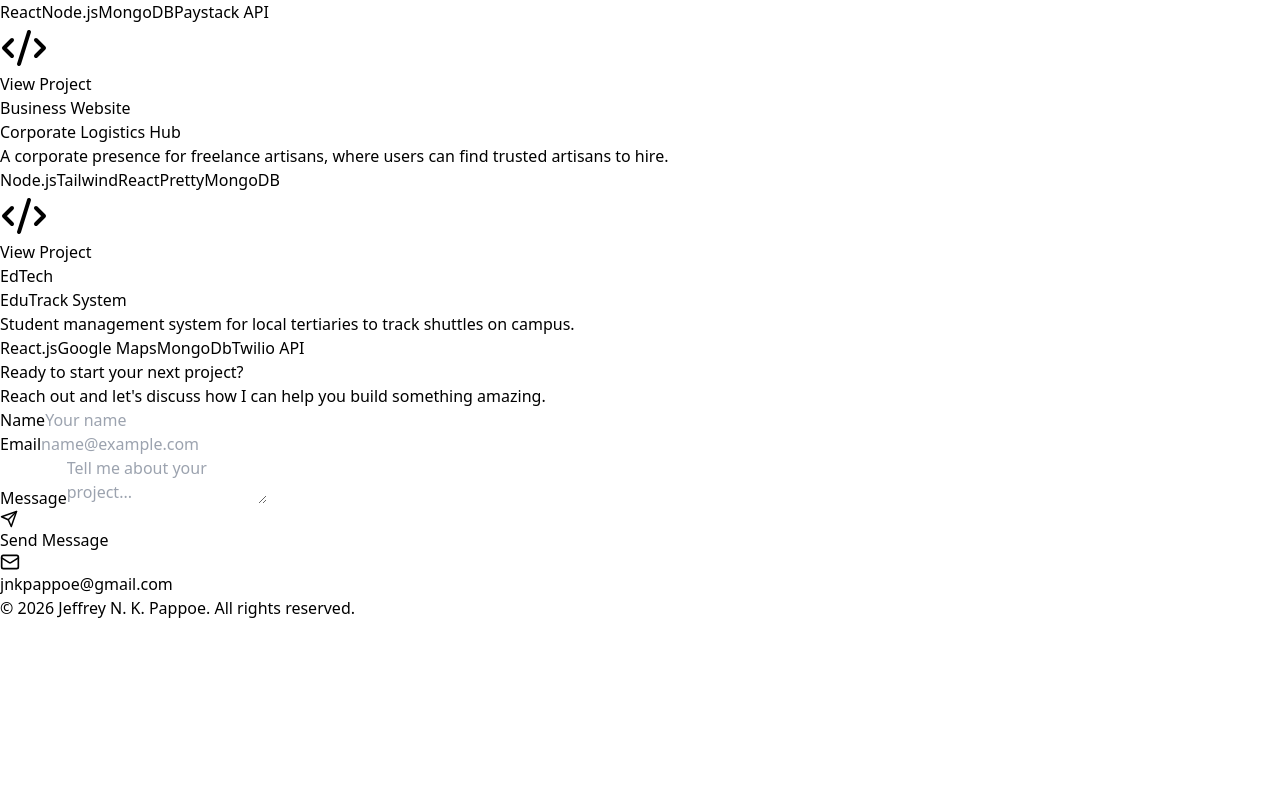
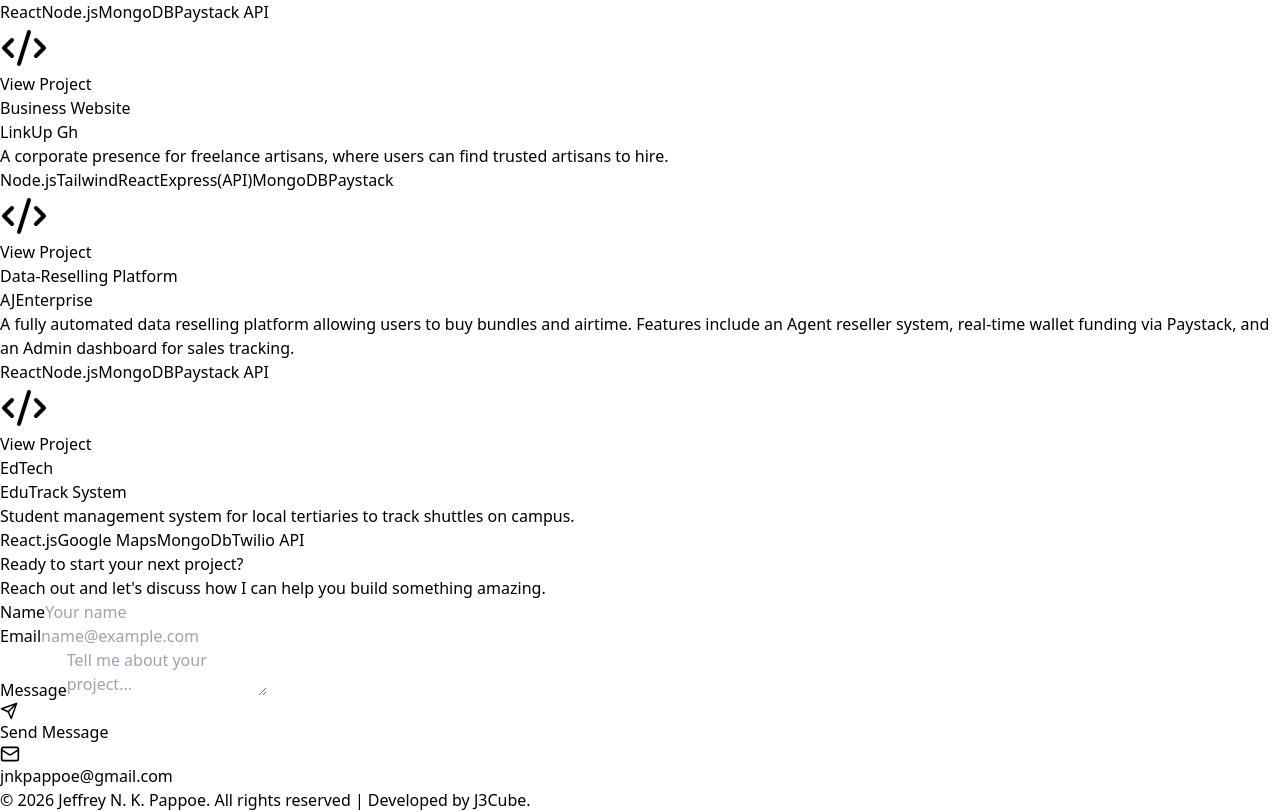
Before and after one commit to nisaco/nisaco, a React (Vite) app: page / in a window 1280 px wide. Shown: the part 3742-4554 px from the top of the page. Before the commit the page ends 4362 px from the top, so only its background shows below. Built offline with nearby package versions, Linux system fonts and the light colour scheme.

Commit message:
Update projects list App.jsx

```diff
--- a/src/App.jsx
+++ b/src/App.jsx
@@ -129,18 +129,25 @@ export default function App() {
 
   const projects = [
     {
-      title: "AJEnterprise",
+      title: "AJData",
       category: "Fintech Platform",
       desc: "A fully automated data reselling platform allowing users to buy bundles and airtime. Features include an Agent reseller system, real-time wallet funding via Paystack, and an Admin dashboard for sales tracking.",
       tech: ["React", "Node.js", "MongoDB", "Paystack API"],
       link: "https://ajenterprise-datastore.onrender.com"
     },
     {
-      title: "Corporate Logistics Hub",
+      title: "LinkUp Gh",
       category: "Business Website",
       desc: "A corporate presence for freelance artisans, where users can find trusted artisans to hire.",
-      tech: ["Node.js", "Tailwind", "React", "Pretty", "MongoDB"],
+      tech: ["Node.js", "Tailwind", "React", "Express(API)", "MongoDB", "Paystack"],
       link: "https://hireme-bk0l.onrender.com"
+    },
+    {
+      title: "AJEnterprise",
+      category: "Data-Reselling Platform",
+      desc: "A fully automated data reselling platform allowing users to buy bundles and airtime. Features include an Agent reseller system, real-time wallet funding via Paystack, and an Admin dashboard for sales tracking.",
+      tech: ["React", "Node.js", "MongoDB", "Paystack API"],
+      link: "https://data-vending-app.onrender.com"
     },
     {
       title: "EduTrack System",
@@ -547,7 +554,7 @@ export default function App() {
 
       {/* --- FOOTER --- */}
       <footer className={`py-8 text-center text-sm ${theme.textSub} border-t ${theme.border}`}>
-        <p>&copy; {new Date().getFullYear()} {personalInfo.name}. All rights reserved.</p>
+        <p>&copy; {new Date().getFullYear()} {personalInfo.name}. All rights reserved | Developed by J3Cube.</p>
       </footer>
 
     </div>
```
